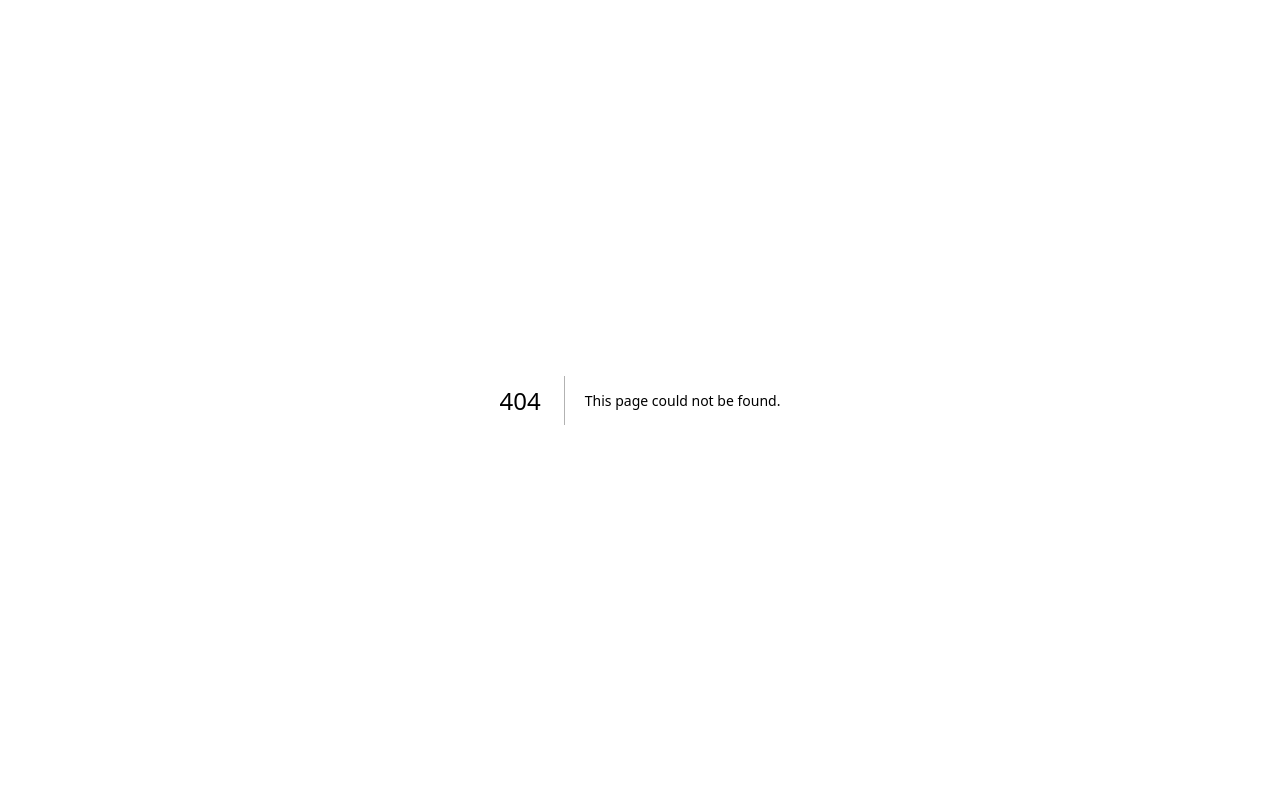
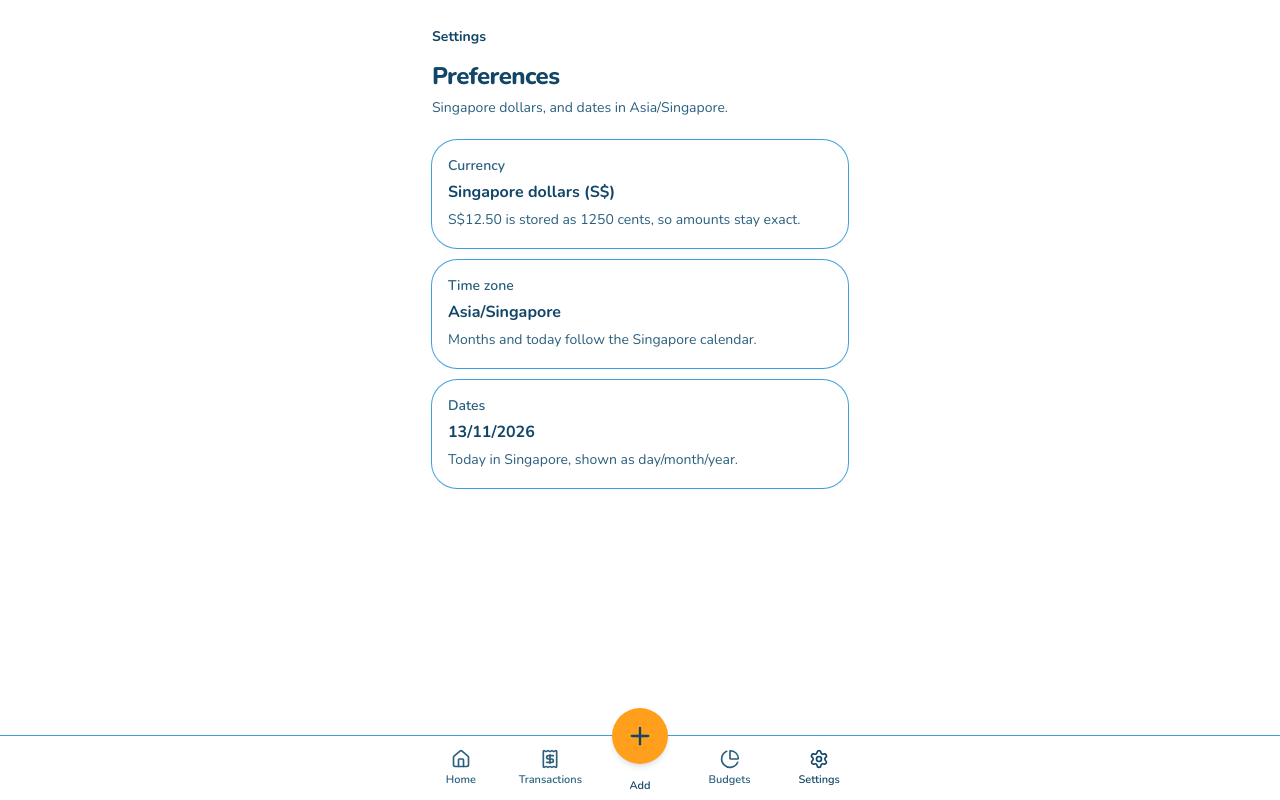
Before and after one commit to siangyin/pockie, a Next.js app: page /settings/preferences in a window 1280 px wide. Before the commit this address had no page. Built offline with nearby package versions, Linux system fonts and the light colour scheme.

Commit message:
Add preferences

```diff
--- a/src/app/(dashboard)/settings/page.tsx
+++ b/src/app/(dashboard)/settings/page.tsx
@@ -1,11 +1,4 @@
 import Link from "next/link";
-
-const sections = [
-  {
-    title: "Preferences",
-    body: "Singapore dollars, and dates in Asia/Singapore.",
-  },
-];
 
 export const metadata = {
   title: "Settings",
@@ -65,12 +58,17 @@ export default function SettingsPage() {
             </p>
           </Link>
         </li>
-        {sections.map((section) => (
-          <li key={section.title} className="rounded-2xl bg-card p-4 ring-1 ring-border">
-            <h2 className="font-semibold">{section.title}</h2>
-            <p className="mt-1 text-sm leading-6 text-muted-foreground">{section.body}</p>
-          </li>
-        ))}
+        <li>
+          <Link
+            href="/settings/preferences"
+            className="block rounded-2xl bg-card p-4 ring-1 ring-border focus-visible:outline-none focus-visible:ring-3 focus-visible:ring-ring"
+          >
+            <h2 className="font-semibold">Preferences</h2>
+            <p className="mt-1 text-sm leading-6 text-muted-foreground">
+              Singapore dollars, and dates in Asia/Singapore.
+            </p>
+          </Link>
+        </li>
       </ul>
     </div>
   );
--- /dev/null
+++ b/src/app/(dashboard)/settings/preferences/page.tsx
@@ -0,0 +1,9 @@
+import { PreferencesPanel } from "@/components/settings/preferences-panel";
+
+export const metadata = {
+  title: "Preferences",
+};
+
+export default function PreferencesPage() {
+  return <PreferencesPanel />;
+}
--- /dev/null
+++ b/src/components/settings/preferences-panel.tsx
@@ -0,0 +1,54 @@
+"use client";
+
+import { useEffect, useState } from "react";
+import Link from "next/link";
+import { formatDisplayDate } from "@/lib/dates/iso";
+import { singaporeDate } from "@/lib/dates/month";
+
+const backClassName =
+  "text-sm font-bold text-ink underline-offset-4 hover:underline focus-visible:outline-none focus-visible:ring-3 focus-visible:ring-ring";
+
+export function PreferencesPanel() {
+  const [today, setToday] = useState<string | null>(null);
+
+  useEffect(() => {
+    setToday(singaporeDate());
+  }, []);
+
+  return (
+    <div>
+      <Link href="/settings" className={backClassName}>
+        Settings
+      </Link>
+      <header className="mt-3 mb-5">
+        <h1 className="text-2xl font-extrabold tracking-tight">Preferences</h1>
+        <p className="mt-1 text-sm leading-6 text-muted-foreground">
+          Singapore dollars, and dates in Asia/Singapore.
+        </p>
+      </header>
+      <dl className="grid gap-3">
+        <div className="rounded-2xl bg-card px-4 py-4 ring-1 ring-border">
+          <dt className="text-sm font-semibold text-muted-foreground">Currency</dt>
+          <dd className="mt-1 font-bold">Singapore dollars (S$)</dd>
+          <dd className="mt-1 text-sm leading-6 text-muted-foreground">
+            S$12.50 is stored as 1250 cents, so amounts stay exact.
+          </dd>
+        </div>
+        <div className="rounded-2xl bg-card px-4 py-4 ring-1 ring-border">
+          <dt className="text-sm font-semibold text-muted-foreground">Time zone</dt>
+          <dd className="mt-1 font-bold">Asia/Singapore</dd>
+          <dd className="mt-1 text-sm leading-6 text-muted-foreground">
+            Months and today follow the Singapore calendar.
+          </dd>
+        </div>
+        <div className="rounded-2xl bg-card px-4 py-4 ring-1 ring-border">
+          <dt className="text-sm font-semibold text-muted-foreground">Dates</dt>
+          <dd className="mt-1 font-bold">{today ? formatDisplayDate(today) : "DD/MM/YYYY"}</dd>
+          <dd className="mt-1 text-sm leading-6 text-muted-foreground">
+            {today ? "Today in Singapore, shown as day/month/year." : "Shown as day/month/year."}
+          </dd>
+        </div>
+      </dl>
+    </div>
+  );
+}
```
